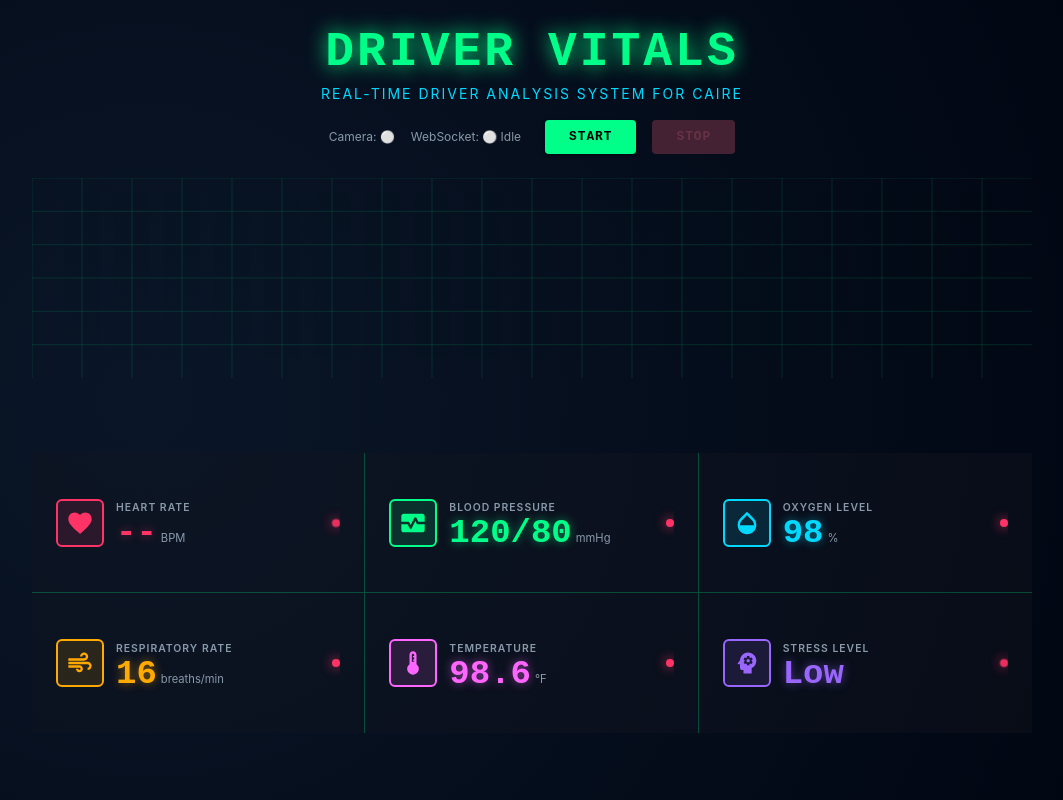
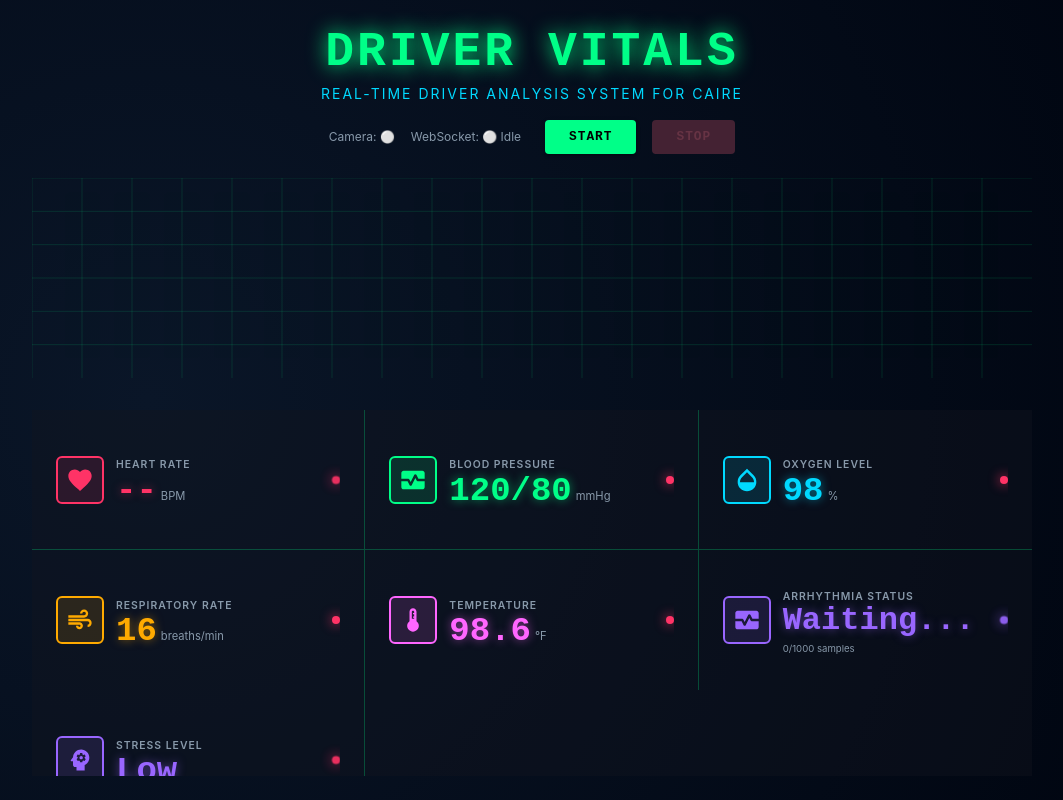
Before and after one commit to adityaamalik/medivalleyhachathon_erlangen, a React (Create React App) app in the folder caire-dashboard/: page / in a window 1280 px wide. Shown: the whole page, without its empty margins (108-1171 px from the left). Built offline with nearby package versions, Linux system fonts and the light colour scheme.

Commit message:
Arrhythmia detection

```diff
--- a/caire-dashboard/src/App.js
+++ b/caire-dashboard/src/App.js
@@ -1,5 +1,5 @@
 import "./App.css";
-import { useState, useEffect, useRef } from "react";
+import React, { useState, useEffect, useRef } from "react";
 import {
   Box,
   Grid,
@@ -63,6 +63,15 @@ function App() {
     stressLevel: "Low", // Dummy
   });
 
+  const [arrhythmiaStatus, setArrhythmiaStatus] = useState({
+      status: "Waiting...",
+      isArrhythmic: null,
+      probability: null,
+      confidence: null,
+      samplesCollected: 0,
+      samplesNeeded: 1000,
+    });
+
   const [apiStatus, setApiStatus] = useState({
     camera: "idle", // idle, initializing, connected, stopped, error
     websocket: "idle", // idle, initializing, connected, streaming, finished, error
@@ -84,7 +93,7 @@ function App() {
   const frameCountRef = useRef(0);
 
   // Constants
-  const WS_BASE = "ws://3.67.186.245:8003/ws/";
+  const WS_BASE = "ws://localhost:8000/ws/";
   const API_KEY = "ZzTf4iMeWmMq-wifnlT3sAjyIZba6FYtF8DoDrvTfcQ";
   const FPS = 30;
   const ADVANCED = true;
@@ -215,6 +224,32 @@ function App() {
           ) {
             setRppgData(data.advanced.rppg.slice(-100));
           }
+
+          if (data.arrhythmia) {
+            const arrhythmia = data.arrhythmia;
+
+            if (arrhythmia.is_arrhythmic !== undefined) {
+              // Full prediction available
+              setArrhythmiaStatus({
+                status: arrhythmia.status || "Unknown",
+                isArrhythmic: arrhythmia.is_arrhythmic,
+                probability: arrhythmia.probability,
+                confidence: arrhythmia.confidence,
+                samplesCollected: arrhythmia.samples_analyzed || 1000,
+                samplesNeeded: 1000,
+              });
+            } else if (arrhythmia.samples_collected !== undefined) {
+              // Still collecting data
+              setArrhythmiaStatus({
+                status: arrhythmia.status || "Collecting data...",
+                isArrhythmic: null,
+                probability: null,
+                confidence: null,
+                samplesCollected: arrhythmia.samples_collected,
+                samplesNeeded: arrhythmia.samples_needed || 1000,
+              });
+            }
+          }
         } catch (error) {
           console.log("📥 Server response (raw):", event.data);
         }
@@ -299,6 +334,16 @@ function App() {
       websocket: "stopped",
     }));
     setIsStarted(false);
+
+    // Reset arrhythmia status
+    setArrhythmiaStatus({
+      status: "Waiting...",
+      isArrhythmic: null,
+      probability: null,
+      confidence: null,
+      samplesCollected: 0,
+      samplesNeeded: 1000,
+    });
   };
 
   // Cleanup on unmount
@@ -960,6 +1005,144 @@ function App() {
                       <Box display="flex" alignItems="center" gap={1.5}>
                         <Box
                           sx={{
+                            bgcolor: arrhythmiaStatus.isArrhythmic === true
+                              ? "#ff336620"
+                              : arrhythmiaStatus.isArrhythmic === false
+                              ? "#00ff8820"
+                              : "#9966ff20",
+                            borderRadius: 1.5,
+                            p: 1,
+                            display: "flex",
+                            alignItems: "center",
+                            justifyContent: "center",
+                            border: "2px solid",
+                            borderColor: arrhythmiaStatus.isArrhythmic === true
+                              ? "#ff3366"
+                              : arrhythmiaStatus.isArrhythmic === false
+                              ? "#00ff88"
+                              : "#9966ff",
+                          }}
+                        >
+                          <MonitorHeart
+                            sx={{
+                              color: arrhythmiaStatus.isArrhythmic === true
+                                ? "#ff3366"
+                                : arrhythmiaStatus.isArrhythmic === false
+                                ? "#00ff88"
+                                : "#9966ff",
+                              fontSize: 28
+                            }}
+                          />
+                        </Box>
+                        <Box flex={1}>
+                          <Typography
+                            variant="caption"
+                            sx={{
+                              color: "#8899aa",
+                              textTransform: "uppercase",
+                              fontWeight: 600,
+                              letterSpacing: 1,
+                              fontSize: "0.65rem",
+                            }}
+                          >
+                            Arrhythmia Status
+                          </Typography>
+                          <Box display="flex" alignItems="baseline" gap={0.5}>
+                            <Typography
+                              variant="h4"
+                              fontWeight={700}
+                              sx={{
+                                lineHeight: 1,
+                                color: arrhythmiaStatus.isArrhythmic === true
+                                  ? "#ff3366"
+                                  : arrhythmiaStatus.isArrhythmic === false
+                                  ? "#00ff88"
+                                  : "#9966ff",
+                                fontFamily: '"Orbitron", monospace',
+                                textShadow: arrhythmiaStatus.isArrhythmic === true
+                                  ? "0 0 10px #ff336680"
+                                  : arrhythmiaStatus.isArrhythmic === false
+                                  ? "0 0 10px #00ff8880"
+                                  : "0 0 10px #9966ff80",
+                                fontSize: arrhythmiaStatus.status.length > 10 ? "1.5rem" : "2rem",
+                              }}
+                            >
+                              {arrhythmiaStatus.status}
+                            </Typography>
+                          </Box>
+                          {arrhythmiaStatus.confidence !== null && (
+                            <Typography
+                              variant="caption"
+                              sx={{
+                                color: "#8899aa",
+                                fontSize: "0.6rem",
+                                display: "block",
+                                mt: 0.5,
+                              }}
+                            >
+                              Confidence: {(arrhythmiaStatus.confidence * 100).toFixed(1)}%
+                            </Typography>
+                          )}
+                          {arrhythmiaStatus.isArrhythmic === null && (
+                            <Typography
+                              variant="caption"
+                              sx={{
+                                color: "#8899aa",
+                                fontSize: "0.6rem",
+                                display: "block",
+                                mt: 0.5,
+                              }}
+                            >
+                              {arrhythmiaStatus.samplesCollected}/{arrhythmiaStatus.samplesNeeded} samples
+                            </Typography>
+                          )}
+                        </Box>
+                        <Box
+                          sx={{
+                            width: 8,
+                            height: 8,
+                            borderRadius: "50%",
+                            bgcolor: arrhythmiaStatus.isArrhythmic === true
+                              ? "#ff3366"
+                              : arrhythmiaStatus.isArrhythmic === false
+                              ? "#00ff88"
+                              : "#9966ff",
+                            boxShadow: arrhythmiaStatus.isArrhythmic === true
+                              ? "0 0 12px #ff3366"
+                              : arrhythmiaStatus.isArrhythmic === false
+                              ? "0 0 12px #00ff88"
+                              : "0 0 12px #9966ff",
+                            animation: arrhythmiaStatus.isArrhythmic === true
+                              ? "pulse 2s infinite"
+                              : arrhythmiaStatus.isArrhythmic === false
+                              ? "none"
+                              : "pulse 2s infinite",
+                          }}
+                        />
+                      </Box>
+                    </CardContent>
+                  </Card>,
+                  <Card
+                    elevation={0}
+                    sx={{
+                      height: "100%",
+                      bgcolor: "transparent",
+                      border: "none",
+                    }}
+                  >
+                    <CardContent
+                      sx={{
+                        p: 0,
+                        "&:last-child": { pb: 0 },
+                        height: "100%",
+                        display: "flex",
+                        flexDirection: "column",
+                        justifyContent: "center",
+                      }}
+                    >
+                      <Box display="flex" alignItems="center" gap={1.5}>
+                        <Box
+                          sx={{
                             bgcolor: "#9966ff20",
                             borderRadius: 1.5,
                             p: 1,
```
